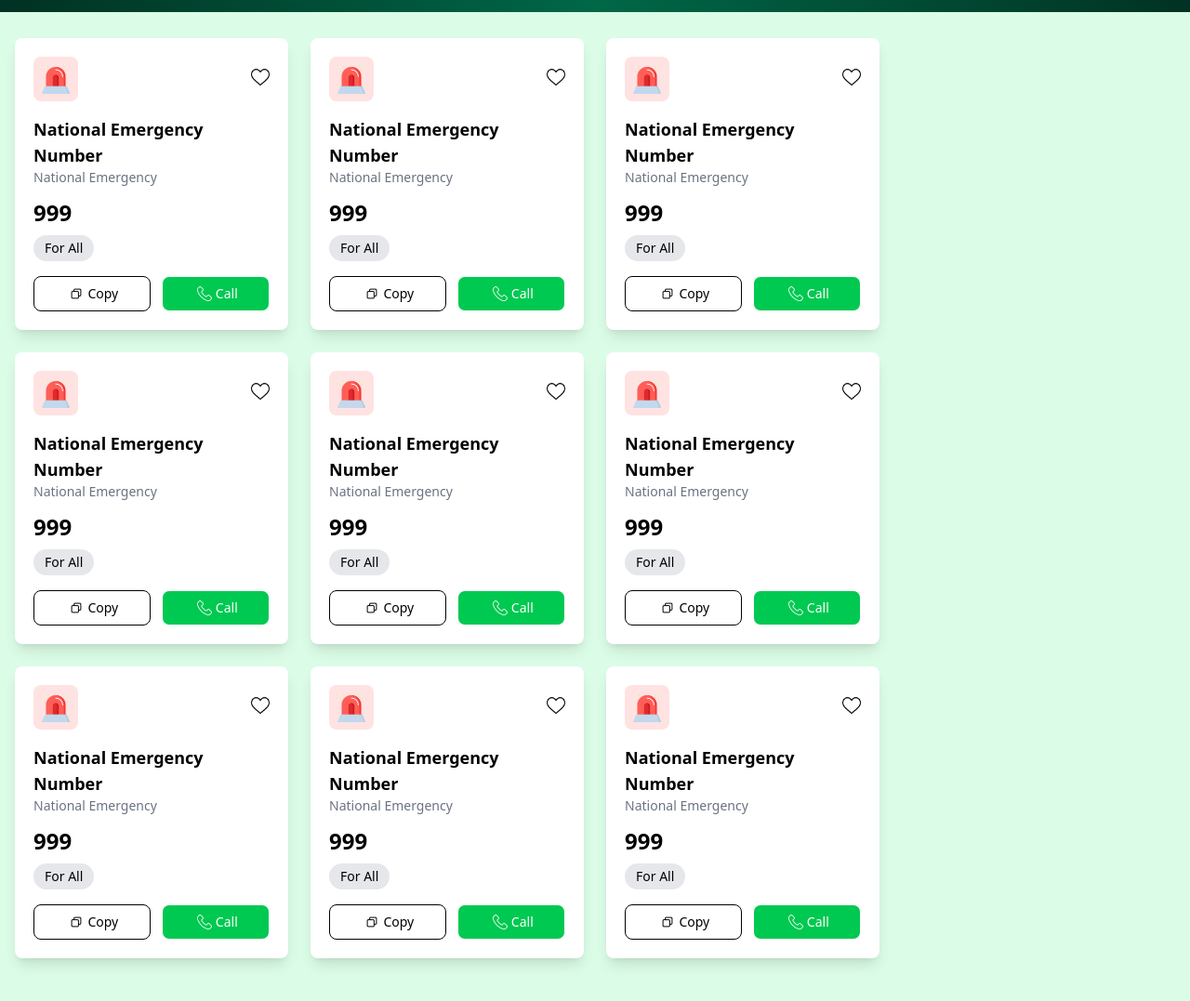
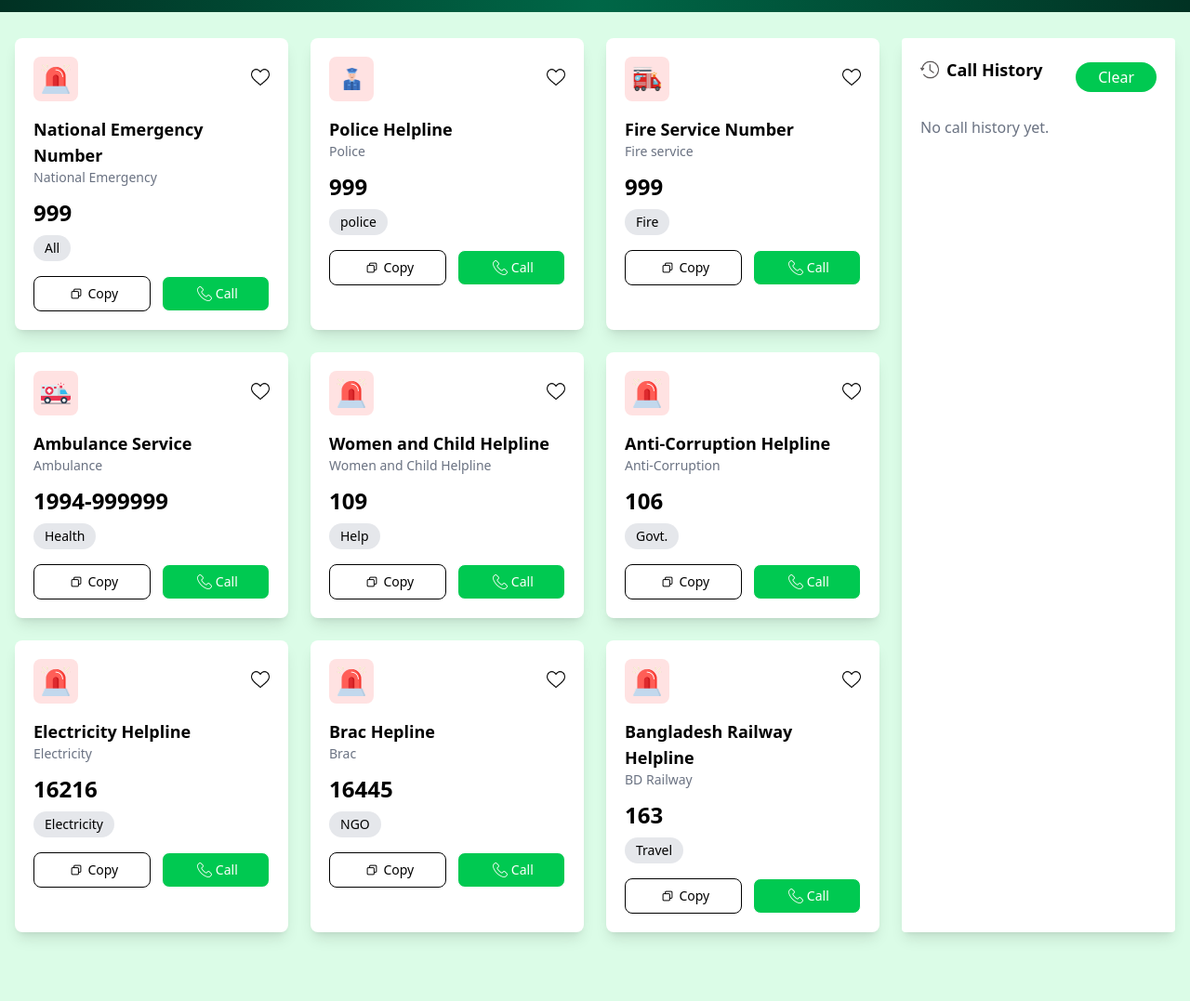
Before and after one commit to Razz-62/PH_Assignment_05, a plain HTML site: page index.html in a window 1280 px wide. Shown: the part 251-1328 px from the top of the page at 93% size. After the commit the page ends 1302 px from the top, so only its background shows below. Drawn offline with nearby package versions, Linux system fonts and the light colour scheme.

Commit message:
added call history

```diff
--- a/index.html
+++ b/index.html
@@ -18,11 +18,11 @@
             <!-- Desktop  -->
             <div class="hidden md:flex space-x-5 items-center">
                 <div class="flex items-center px-3 py-1 bg-green-100 rounded-full">
-                    <span id="heartCnt" class="px-1">0</span>
+                    <span id="heartCnt" class="px-1 font-bold">0</span>
                     <img src="assets/heart.png" alt="" class="w-6 h-6">
                 </div>
                 <div class="flex items-center px-3 py-1 bg-green-100 rounded-full">
-                    <span id="coinCnt" class="px-1">100</span>
+                    <span id="coinCnt" class="px-1 font-bold">100</span>
                     <img src="assets/coin.png" alt="" class="w-6 h-6">
 
                 </div>
@@ -90,7 +90,7 @@
                         <p class="text-2xl font-bold mt-3">999</p>
                         <span
                             class="inline-block mt-2 px-3 py-1 bg-gray-200 rounded-full text-sm font-medium hover:bg-gray-100 copyBtn">
-                            For All
+                            All
                         </span>
 
                         <div class="flex gap-3 mt-4">
@@ -107,20 +107,20 @@
 
                     </div>
 
-                    <!-- card 1 -->
+                    <!-- card 2 -->
                     <div class="bg-white rounded-lg shadow-lg p-5 ">
                         <div class="flex justify-between items-start ">
-                            <img src="assets/emergency.png" alt="" class="w-12 h-12 rounded-lg bg-red-100 p-2">
+                            <img src="assets/police.png" alt="" class="w-12 h-12 rounded-lg bg-red-100 p-2">
                             <button class="text-gray-700 over:text-red-500 h-5 w-5 heartBtn mt-3">
                                 <img src="assets/icon-heart.png" alt="">
                             </button>
                         </div>
-                        <h3 class="text-lg font-bold mt-4">National Emergency Number</h3>
-                        <p class="text-gray-500 text-sm">National Emergency</p>
+                        <h3 class="text-lg font-bold mt-4">Police Helpline</h3>
+                        <p class="text-gray-500 text-sm">Police</p>
                         <p class="text-2xl font-bold mt-3">999</p>
                         <span
                             class="inline-block mt-2 px-3 py-1 bg-gray-200 rounded-full text-sm font-medium hover:bg-gray-100 copyBtn">
-                            For All
+                            police
                         </span>
 
                         <div class="flex gap-3 mt-4">
@@ -138,20 +138,20 @@
                     </div>
 
 
-                    <!-- card 1 -->
+                    <!-- card 3 -->
                     <div class="bg-white rounded-lg shadow-lg p-5 ">
                         <div class="flex justify-between items-start ">
-                            <img src="assets/emergency.png" alt="" class="w-12 h-12 rounded-lg bg-red-100 p-2">
+                            <img src="assets/fire-service.png" alt="" class="w-12 h-12 rounded-lg bg-red-100 p-2">
                             <button class="text-gray-700 over:text-red-500 h-5 w-5 heartBtn mt-3">
                                 <img src="assets/icon-heart.png" alt="">
                             </button>
                         </div>
-                        <h3 class="text-lg font-bold mt-4">National Emergency Number</h3>
-                        <p class="text-gray-500 text-sm">National Emergency</p>
+                        <h3 class="text-lg font-bold mt-4">Fire Service Number</h3>
+                        <p class="text-gray-500 text-sm">Fire service</p>
                         <p class="text-2xl font-bold mt-3">999</p>
                         <span
                             class="inline-block mt-2 px-3 py-1 bg-gray-200 rounded-full text-sm font-medium hover:bg-gray-100 copyBtn">
-                            For All
+                            Fire
                         </span>
 
                         <div class="flex gap-3 mt-4">
@@ -169,20 +169,20 @@
                     </div>
 
 
-                    <!-- card 1 -->
+                    <!-- card 4 -->
                     <div class="bg-white rounded-lg shadow-lg p-5 ">
                         <div class="flex justify-between items-start ">
-                            <img src="assets/emergency.png" alt="" class="w-12 h-12 rounded-lg bg-red-100 p-2">
+                            <img src="assets/ambulance.png" alt="" class="w-12 h-12 rounded-lg bg-red-100 p-2">
                             <button class="text-gray-700 over:text-red-500 h-5 w-5 heartBtn mt-3">
                                 <img src="assets/icon-heart.png" alt="">
                             </button>
                         </div>
-                        <h3 class="text-lg font-bold mt-4">National Emergency Number</h3>
-                        <p class="text-gray-500 text-sm">National Emergency</p>
-                        <p class="text-2xl font-bold mt-3">999</p>
+                        <h3 class="text-lg font-bold mt-4">Ambulance Service</h3>
+                        <p class="text-gray-500 text-sm">Ambulance</p>
+                        <p class="text-2xl font-bold mt-3">1994-999999</p>
                         <span
                             class="inline-block mt-2 px-3 py-1 bg-gray-200 rounded-full text-sm font-medium hover:bg-gray-100 copyBtn">
-                            For All
+                            Health
                         </span>
 
                         <div class="flex gap-3 mt-4">
@@ -200,7 +200,7 @@
                     </div>
 
 
-                    <!-- card 1 -->
+                    <!-- card 5 -->
                     <div class="bg-white rounded-lg shadow-lg p-5 ">
                         <div class="flex justify-between items-start ">
                             <img src="assets/emergency.png" alt="" class="w-12 h-12 rounded-lg bg-red-100 p-2">
@@ -208,12 +208,12 @@
                                 <img src="assets/icon-heart.png" alt="">
                             </button>
                         </div>
-                        <h3 class="text-lg font-bold mt-4">National Emergency Number</h3>
-                        <p class="text-gray-500 text-sm">National Emergency</p>
-                        <p class="text-2xl font-bold mt-3">999</p>
+                        <h3 class="text-lg font-bold mt-4">Women and Child Helpline</h3>
+                        <p class="text-gray-500 text-sm">Women and Child Helpline</p>
+                        <p class="text-2xl font-bold mt-3">109</p>
                         <span
                             class="inline-block mt-2 px-3 py-1 bg-gray-200 rounded-full text-sm font-medium hover:bg-gray-100 copyBtn">
-                            For All
+                            Help
                         </span>
 
                         <div class="flex gap-3 mt-4">
@@ -232,7 +232,7 @@
 
 
 
-                    <!-- card 1 -->
+                    <!-- card 6 -->
                     <div class="bg-white rounded-lg shadow-lg p-5 ">
                         <div class="flex justify-between items-start ">
                             <img src="assets/emergency.png" alt="" class="w-12 h-12 rounded-lg bg-red-100 p-2">
@@ -240,12 +240,12 @@
                                 <img src="assets/icon-heart.png" alt="">
                             </button>
                         </div>
-                        <h3 class="text-lg font-bold mt-4">National Emergency Number</h3>
-                        <p class="text-gray-500 text-sm">National Emergency</p>
-                        <p class="text-2xl font-bold mt-3">999</p>
+                        <h3 class="text-lg font-bold mt-4">Anti-Corruption Helpline</h3>
+                        <p class="text-gray-500 text-sm">Anti-Corruption</p>
+                        <p class="text-2xl font-bold mt-3">106</p>
                         <span
                             class="inline-block mt-2 px-3 py-1 bg-gray-200 rounded-full text-sm font-medium hover:bg-gray-100 copyBtn">
-                            For All
+                            Govt.
                         </span>
 
                         <div class="flex gap-3 mt-4">
@@ -264,7 +264,7 @@
 
 
 
-                    <!-- card 1 -->
+                    <!-- card 7 -->
                     <div class="bg-white rounded-lg shadow-lg p-5 ">
                         <div class="flex justify-between items-start ">
                             <img src="assets/emergency.png" alt="" class="w-12 h-12 rounded-lg bg-red-100 p-2">
@@ -272,12 +272,12 @@
                                 <img src="assets/icon-heart.png" alt="">
                             </button>
                         </div>
-                        <h3 class="text-lg font-bold mt-4">National Emergency Number</h3>
-                        <p class="text-gray-500 text-sm">National Emergency</p>
-                        <p class="text-2xl font-bold mt-3">999</p>
+                        <h3 class="text-lg font-bold mt-4">Electricity Helpline</h3>
+                        <p class="text-gray-500 text-sm">Electricity</p>
+                        <p class="text-2xl font-bold mt-3">16216</p>
                         <span
                             class="inline-block mt-2 px-3 py-1 bg-gray-200 rounded-full text-sm font-medium hover:bg-gray-100 copyBtn">
-                            For All
+                            Electricity
                         </span>
 
                         <div class="flex gap-3 mt-4">
@@ -295,7 +295,7 @@
                     </div>
 
 
-                    <!-- card 1 -->
+                    <!-- card 8 -->
                     <div class="bg-white rounded-lg shadow-lg p-5 ">
                         <div class="flex justify-between items-start ">
                             <img src="assets/emergency.png" alt="" class="w-12 h-12 rounded-lg bg-red-100 p-2">
@@ -303,12 +303,12 @@
                                 <img src="assets/icon-heart.png" alt="">
                             </button>
                         </div>
-                        <h3 class="text-lg font-bold mt-4">National Emergency Number</h3>
-                        <p class="text-gray-500 text-sm">National Emergency</p>
-                        <p class="text-2xl font-bold mt-3">999</p>
+                        <h3 class="text-lg font-bold mt-4">Brac Hepline</h3>
+                        <p class="text-gray-500 text-sm">Brac</p>
+                        <p class="text-2xl font-bold mt-3">16445</p>
                         <span
                             class="inline-block mt-2 px-3 py-1 bg-gray-200 rounded-full text-sm font-medium hover:bg-gray-100 copyBtn">
-                            For All
+                            NGO
                         </span>
 
                         <div class="flex gap-3 mt-4">
@@ -326,7 +326,7 @@
                     </div>
 
 
-                    <!-- card 1 -->
+                    <!-- card 9 -->
                     <div class="bg-white rounded-lg shadow-lg p-5 ">
                         <div class="flex justify-between items-start ">
                             <img src="assets/emergency.png" alt="" class="w-12 h-12 rounded-lg bg-red-100 p-2">
@@ -334,12 +334,12 @@
                                 <img src="assets/icon-heart.png" alt="">
                             </button>
                         </div>
-                        <h3 class="text-lg font-bold mt-4">National Emergency Number</h3>
-                        <p class="text-gray-500 text-sm">National Emergency</p>
-                        <p class="text-2xl font-bold mt-3">999</p>
+                        <h3 class="text-lg font-bold mt-4">Bangladesh Railway Helpline</h3>
+                        <p class="text-gray-500 text-sm">BD Railway</p>
+                        <p class="text-2xl font-bold mt-3">163</p>
                         <span
                             class="inline-block mt-2 px-3 py-1 bg-gray-200 rounded-full text-sm font-medium hover:bg-gray-100 copyBtn">
-                            For All
+                            Travel
                         </span>
 
                         <div class="flex gap-3 mt-4">
@@ -359,6 +359,26 @@
                 </div>
             </div>
 
+            <!-- history -->
+
+            <div class="col-span-12 lg:col-span-3">
+                <div class="flex bg-white rounded-sm shadow-lg p-5 h-full flex-col">
+                    <!-- head -->
+                     <div class="flex justify-between items-center mb-5">
+                        <h2 class="font-bold text-lg flex items-center mb-4">
+                            <img src="assets/history.png" alt="" class="w-5 h-5 mr-2">Call History
+                        </h2>
+
+                        <button id="clearButton" onclick="clear()" class="
+                        bg-green-500 text-white text-md px-6 py-1 rounded-full"> Clear</button>
+
+                     </div>
+
+                    <div id="historyList" class="flex flex-col gap-4 overflow-y-auto">
+                        <p class="text-gray-500">No call history yet.</p>
+                </div>
+            </div>
+
         </div>
 
 
```
Also changed, not shown: javascript.js (added).
